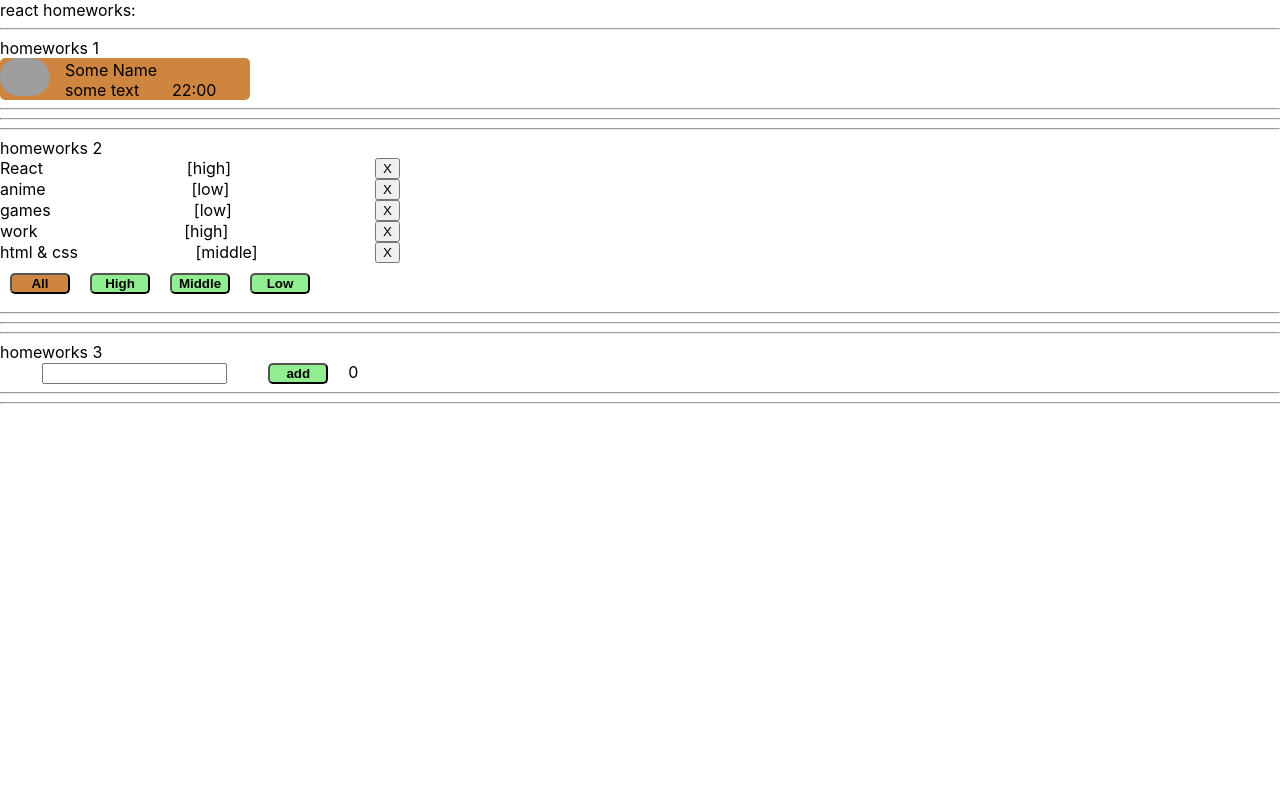
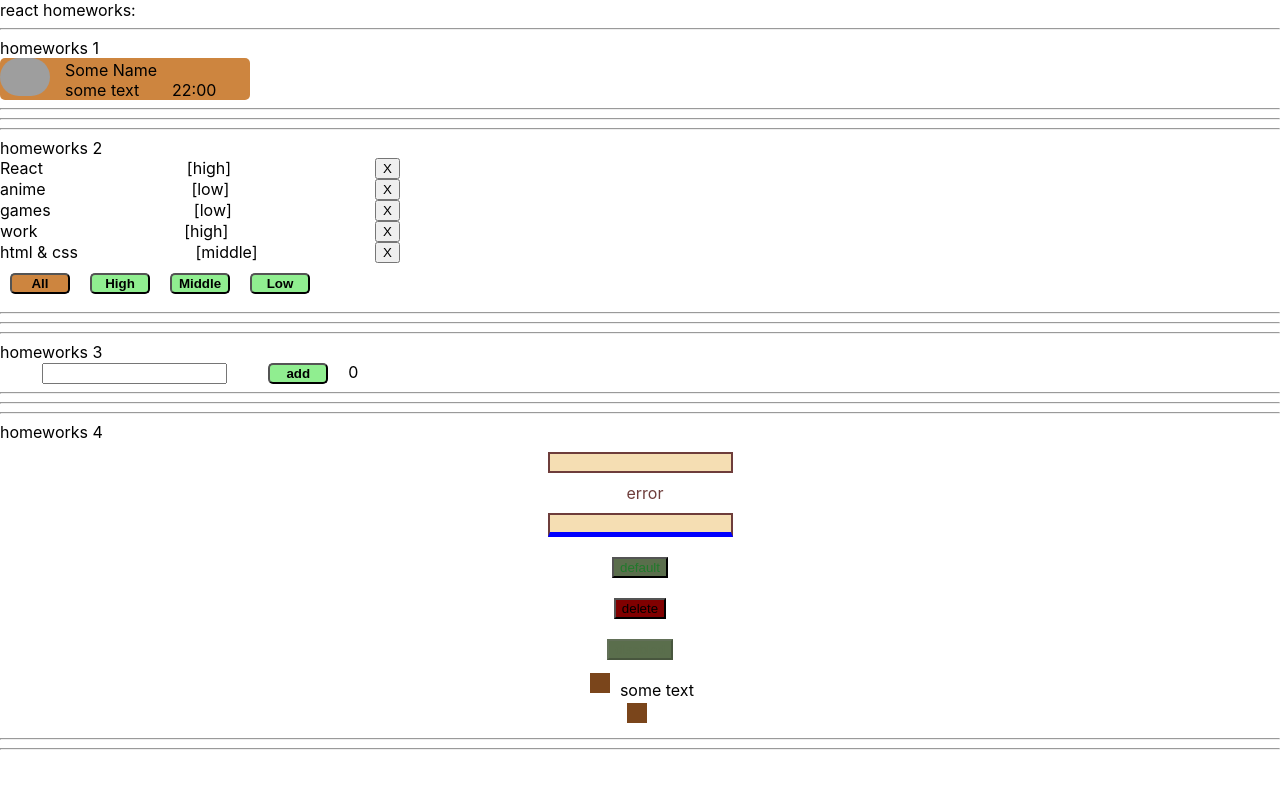
Before and after one commit to MaksimSolo/homeworks-ignat, a React (Create React App) app: page / in a window 1280 px wide. Shown: the top 788 px of the page. Built offline with nearby package versions, Linux system fonts and the light colour scheme; grey boxes are pictures that could not be loaded.

Commit message:
homework#4 completed:)

```diff
--- a/src/p1-main/m1-ui/u1-app/App.tsx
+++ b/src/p1-main/m1-ui/u1-app/App.tsx
@@ -3,6 +3,7 @@
 import HW1 from '../../../p2-homeworks/h1/HW1'
 import HW2 from "../../../p2-homeworks/h2/HW2";
 import HW3 from "../../../p2-homeworks/h3/HW3";
+import HW4 from "../../../p2-homeworks/h4/HW4";
 
 function App() {
     return (
@@ -11,7 +12,7 @@
             <HW1/>
             <HW2/>
             <HW3/>
-            {/*<HW4/>*/}
+            <HW4/>
             {/*<HW5/>*/}
 
         </div>
--- a/src/p2-homeworks/h4/common/c1-SuperInputText/SuperInputText.module.css
+++ b/src/p2-homeworks/h4/common/c1-SuperInputText/SuperInputText.module.css
@@ -1,12 +1,22 @@
+.input:focus {
+    outline: none;
+    border: 2px solid rebeccapurple;
+}
 .superInput {
-
+    margin: 10px;
+    background: peru;
+    color: lightgreen;
 }
 
 .errorInput {
-    border: 3px solid lime;
-    background: red;
+    margin: 10px;
+    border: 2px solid #6e3d3b;
+    background: wheat;
+    color: #6c6e3c;
 }
 
 .error {
-    color: red;
+    height: 20px;
+    color: #6e3d3b;
+    margin-left: 10px;
 }
--- a/src/p2-homeworks/h4/common/c1-SuperInputText/SuperInputText.tsx
+++ b/src/p2-homeworks/h4/common/c1-SuperInputText/SuperInputText.tsx
@@ -39,7 +39,7 @@
     }
 
     const finalSpanClassName = `${s.error} ${spanClassName ? spanClassName : ''}`
-    const finalInputClassName = `${s.errorInput} ${className}` // need to fix with (?:) and s.superInput
+    const finalInputClassName = `${s.input} ${s.error? s.errorInput: s.superInput} ${className}`
 
     return (
         <>
--- a/src/p2-homeworks/h4/common/c2-SuperButton/SuperButton.module.css
+++ b/src/p2-homeworks/h4/common/c2-SuperButton/SuperButton.module.css
@@ -1,7 +1,84 @@
+@keyframes blink {
+    0% {
+        left: -130%;
+    }
+    100% {
+        left: 130%;
+    }
+}
+
 .default {
-
+    background: #5a6e4c;
+    color: #207a2b;
+    outline: none;
 }
 
 .red {
-    background: red;
+    background: maroon;
 }
+
+.button {
+    position: relative;
+    margin: 10px;
+    overflow: hidden;
+    cursor: pointer;
+}
+
+.button::after {
+    display: block;
+    content: '';
+    position: absolute;
+
+    left: -130%;
+    top: 0;
+    height: 100%;
+    width: 20%;
+
+    transform: skew(45deg);
+
+    background-color: darkseagreen;
+    opacity: 0.7;
+
+    z-index: 14;
+}
+
+.button:hover::after {
+    animation: blink 0.35s ease;
+}
+
+.button:hover::before {
+    display: block;
+    content: '';
+    position: absolute;
+
+    left: -100vw;
+    top: 0;
+    height: 100vh;
+    width: 300vw;
+
+    background-color: #7a504e;
+    opacity: 0.2;
+
+    z-index: 7;
+}
+
+.button:focus {
+    outline: 1px solid #7a451b
+}
+
+.button.active {
+    background: #6e3d3b;
+}
+
+.button:disabled {
+    color: #5a6e4c;
+    cursor: auto;
+}
+
+.button:disabled::after {
+    z-index: -1;
+}
+
+.button:disabled::before {
+    z-index: -1;
+}
--- a/src/p2-homeworks/h4/common/c2-SuperButton/SuperButton.tsx
+++ b/src/p2-homeworks/h4/common/c2-SuperButton/SuperButton.tsx
@@ -14,7 +14,7 @@
         ...restProps// все остальные пропсы попадут в объект restProps, там же будет children
     }
 ) => {
-    const finalClassName = `${red ? s.red : s.default} ${className}`
+    const finalClassName = `${s.button} ${red ? s.red : s.default} ${className}`
 
     return (
         <button
--- a/src/p2-homeworks/h4/common/c3-SuperCheckbox/SuperCheckbox.module.css
+++ b/src/p2-homeworks/h4/common/c3-SuperCheckbox/SuperCheckbox.module.css
@@ -1,5 +1,25 @@
+.label {
+    display: flex;
+    align-items: center;
+
+    cursor: pointer;
+}
+
 .checkbox {
+    appearance: none;
 
+    width: 20px;
+    height: 20px;
+    margin-right: 10px;
+    background: #7a451b;
+}
+
+.checkbox:checked {
+    appearance: none;
+    background: #7a6c6e;
+}
+.checkbox:focus {
+    outline: 1px solid #7a1924
 }
 
 .spanClassName {
--- a/src/p2-homeworks/h4/common/c3-SuperCheckbox/SuperCheckbox.tsx
+++ b/src/p2-homeworks/h4/common/c3-SuperCheckbox/SuperCheckbox.tsx
@@ -20,7 +20,8 @@
     }
 ) => {
     const onChangeCallback = (e: ChangeEvent<HTMLInputElement>) => {
-        // сделайте так чтоб работал onChange и onChangeChecked
+        onChange && onChange(e) // сделайте так чтоб работал onChange и onChangeChecked
+        onChangeChecked && onChangeChecked(e.currentTarget.checked)
     }
 
     const finalInputClassName = `${s.checkbox} ${className ? className : ''}`
```
